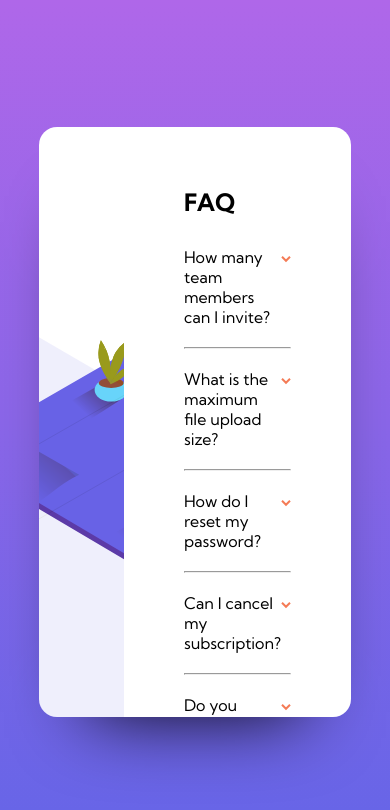
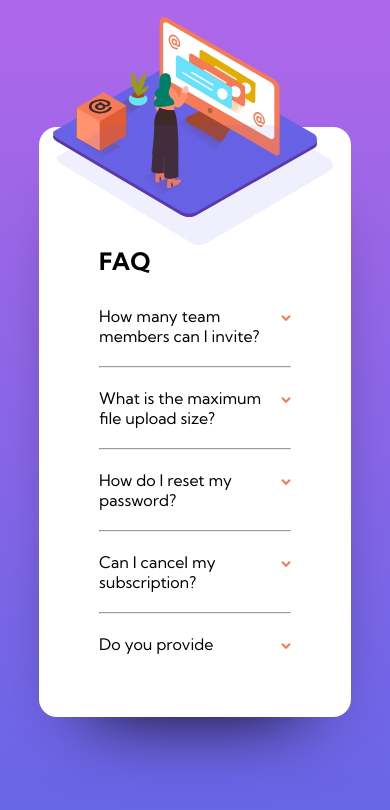
Before and after one commit to iaayush07/Scss-Task, a website: page index.html in a window 390 px wide. Drawn offline with Linux system fonts and the light colour scheme.

Commit message:
feat: mobile view of scss task

```diff
--- a/assets/scss/base/_global.scss
+++ b/assets/scss/base/_global.scss
@@ -24,13 +24,18 @@ body {
         height: 70%;
         width: 80%;
         border-radius: 18px;
+        overflow: hidden;
 
+        @media (max-width:768px) {
+            overflow: visible;
+        }
 
     }
 }
 
 .detail-wrapper {
     margin: 60px;
+    overflow: auto;
 
     h1 {
         margin-bottom: 30px
@@ -62,16 +67,35 @@ body {
 
 .img-wrapper {
     position: relative;
-    overflow: hidden;
 
     .bg-pattern {
         position: absolute;
         left: -570px;
-        top: -220px;
+        top: -35%;
+
+        @media (max-width:1440px) {
+            top: -45%;
+        }
     }
+
 
     .bg-img {
         margin-left: -80px;
+
+        @media (max-width:768px) {
+            position: absolute;
+            height: 200px;
+            top: -110px;
+            right: 28%;
+        }
+
+        @media (max-width:425px) {
+            right: 11%;
+        }
+
+        @media (max-width:375px) {
+            right: 7%;
+        }
     }
 }
 
@@ -79,6 +103,7 @@ body {
     display: flex;
     align-items: center;
     max-width: 50%;
+    overflow: hidden;
 }
 
 .mobile-img-wrapper {
@@ -86,34 +111,34 @@ body {
 }
 
 //media query
-@media (max-width:375px) {
+@media (max-width:768px) {
+
     .desktop-img-wrapper {
         display: none;
     }
 
     .mobile-img-wrapper {
         display: flex;
+        justify-content: center;
+        min-height: 10%;
+        position: relative;
+        overflow: visible;
+
+        .img-pattern {
+            position: absolute;
+            height: 120px;
+            top: -2%;
+        }
+
+
     }
 
     main {
         flex-direction: column;
     }
+}
 
-    .img-wrapper {
-        position: relative;
-        overflow: hidden;
-
-        .bg-pattern {
-            position: absolute;
-            left: -570px;
-            top: -50%;
-        }
-
-        .bg-img {
-            margin-left: -80px;
-        }
-    }
-}
+// }
 
 //--------------helper class--------
 .h-100 {
--- a/index.html
+++ b/index.html
@@ -25,15 +25,15 @@
 
 <body>
   <div class="container">
-    <main class="d-flex overflow-auto">
+    <main class="d-flex">
       <section class=" img-wrapper desktop-img-wrapper h-100">
         <!-- <img src="assets/images/bg-pattern-desktop.svg" alt="background-img"> -->
         <img src="assets/images/illustration-woman-online-desktop.svg" alt="background-img" class="bg-img">
         <img src="assets/images/bg-pattern-desktop.svg" alt="bg-pattern" class="bg-pattern">
       </section>
       <section class="mobile-img-wrapper img-wrapper">
-        <img src="assets/images/illustration-woman-online-mobile.svg" alt="background-mobile">
-        <img src="assets/images/bg-pattern-mobile.svg" alt="bg-pattern">
+        <img src="assets/images/illustration-woman-online-mobile.svg" alt="background-mobile" class="bg-img">
+        <img src="assets/images/bg-pattern-mobile.svg" alt="pattern-img" class="img-pattern">
       </section>
       <section class="detail-wrapper flex-grow-1">
         <h1>FAQ</h1>
```
Also changed, not shown: assets/css/styles.css, 1 other file.
